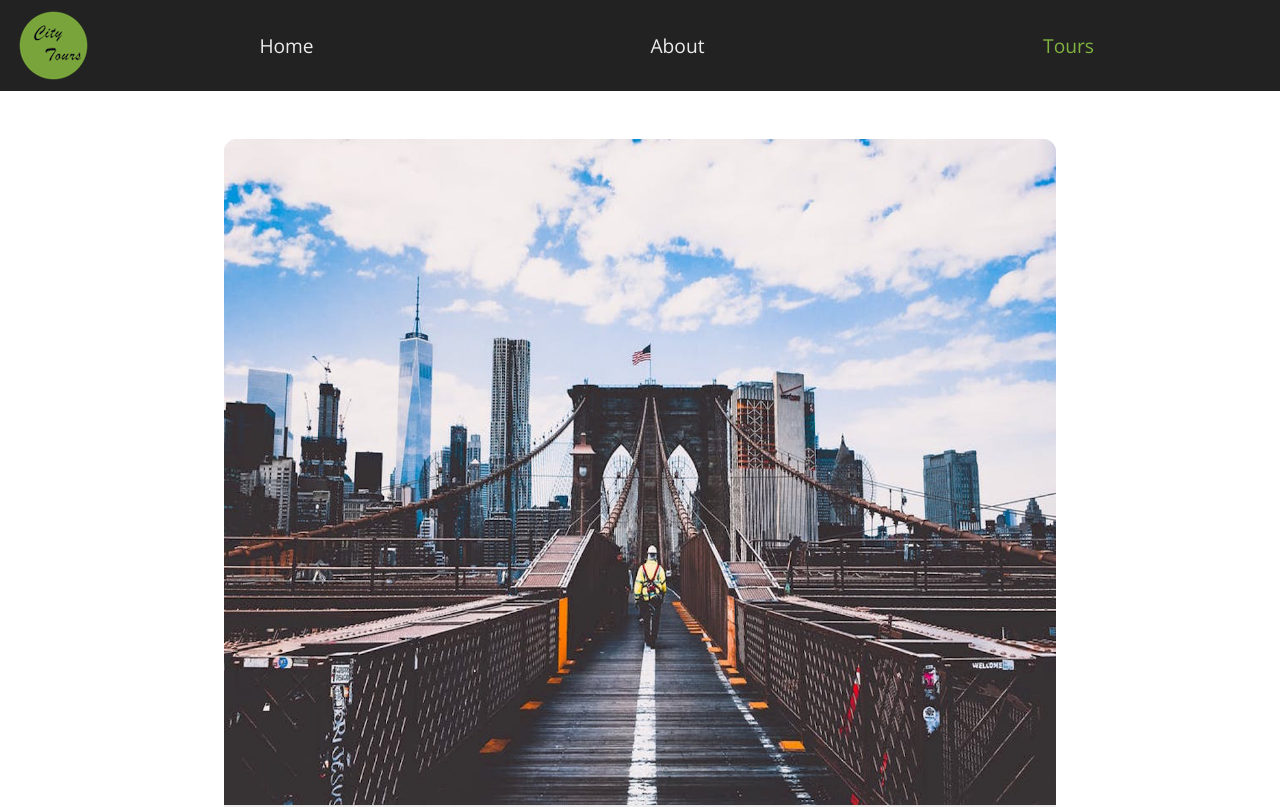
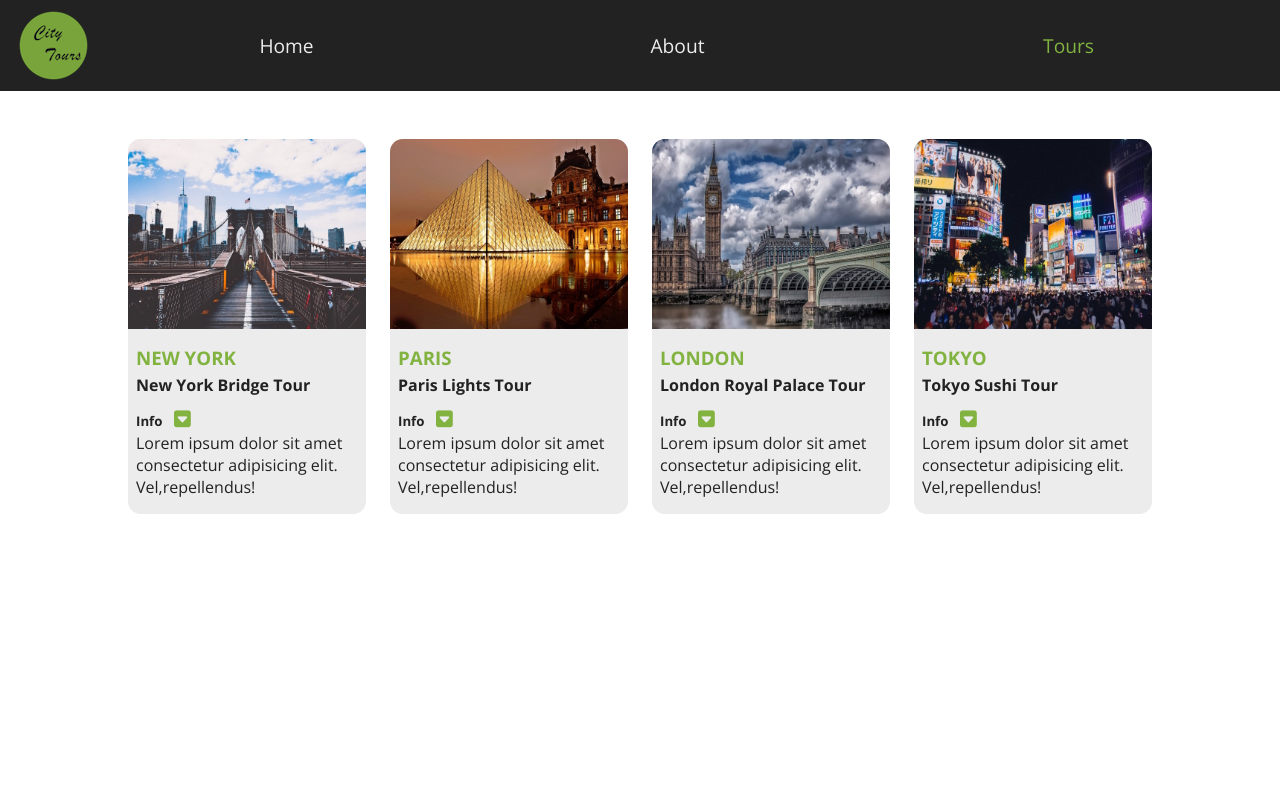
Before and after one commit to bekirasimcelik/Udemig_ReduxCityTours, a React (Create React App) app: page / in a window 1280 px wide. Shown: the top 807 px of the page. Built offline with nearby package versions, Linux system fonts and the light colour scheme.

Commit message:
responsive

```diff
--- a/src/components/TourList/TourList.scss
+++ b/src/components/TourList/TourList.scss
@@ -3,3 +3,24 @@
   margin: 0 auto;
   padding: 2rem;
 }
+
+@media screen and (min-width: 768px) {
+  .tourlist {
+    display: grid;
+    grid-template-columns: repeat(2, 1fr);
+    grid-column-gap: 1.5rem;
+  }
+}
+
+@media screen and (min-width: 990px) {
+  .tourlist {
+    width: 85vw;
+    grid-template-columns: repeat(3, 1fr);
+  }
+}
+
+@media screen and (min-width: 1140px) {
+  .tourlist {
+    grid-template-columns: repeat(4, 1fr);
+  }
+}
```
